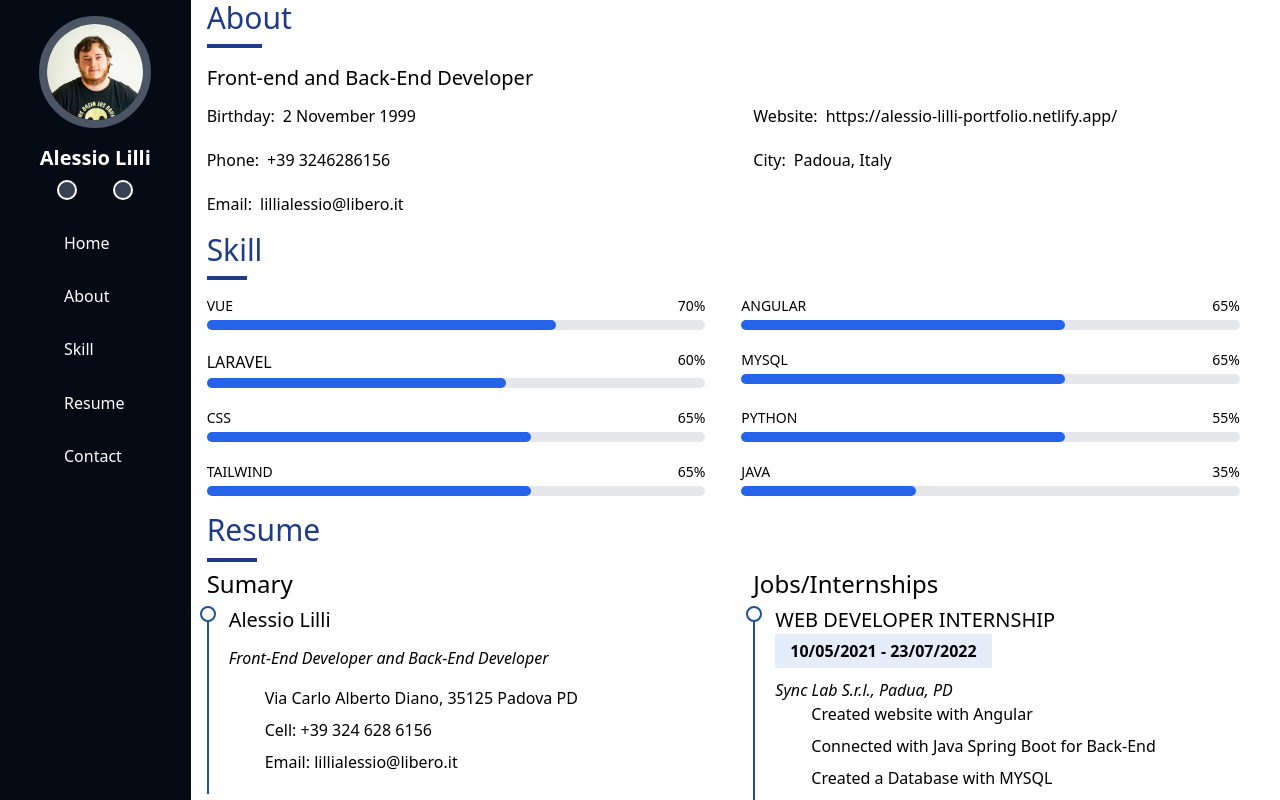
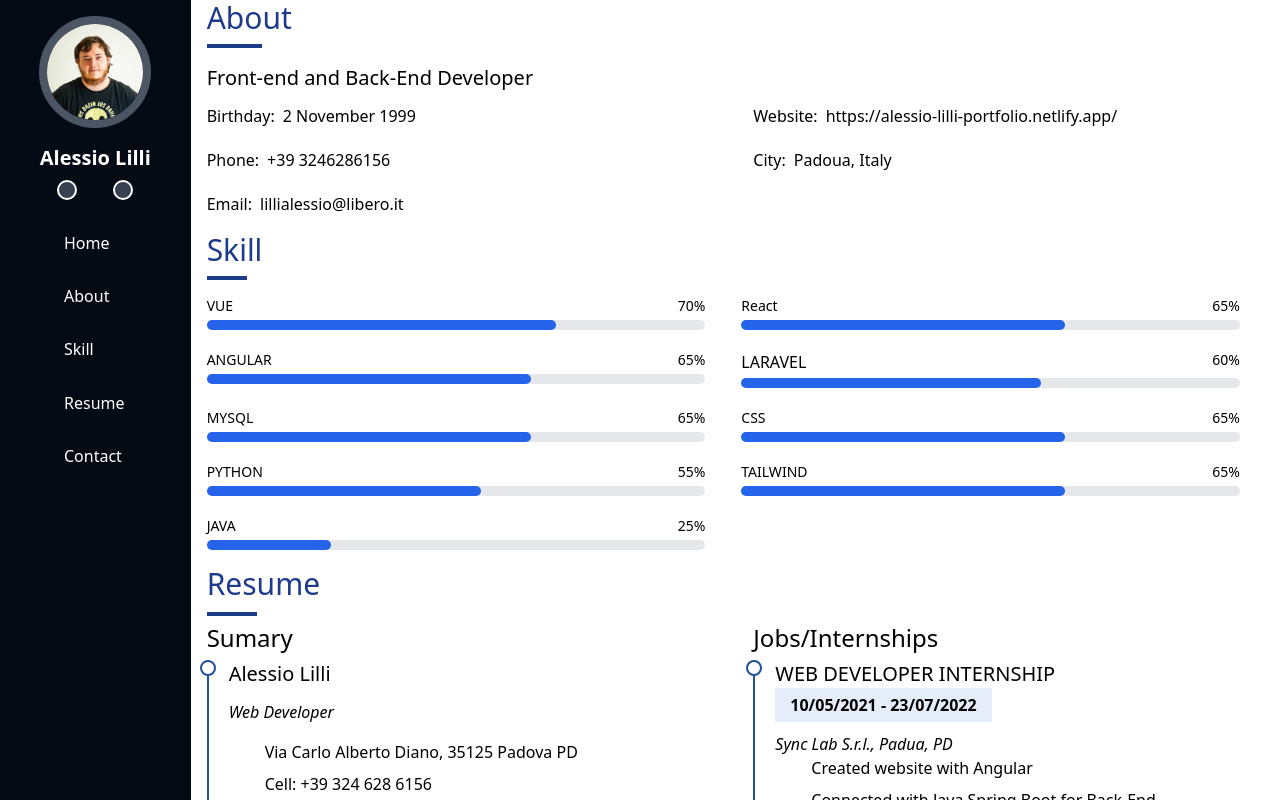
Before and after one commit to alessiolilli/Portfolio, a Vue app in the folder client/: page /home in a window 1280 px wide. Built offline with nearby package versions, Linux system fonts and the light colour scheme.

Commit message:
Update Home.vue

```diff
--- a/client/src/components/Home.vue
+++ b/client/src/components/Home.vue
@@ -55,6 +55,15 @@
                                 <div class="bg-blue-600 h-2.5 rounded-full" style="width: 70%"></div>
                             </div>
                         </div>
+                         <div class="">
+                            <div class="flex justify-between mb-1">
+                                <span class="text-sm font-medium dark:text-white">React</span>
+                                <span class="text-sm font-medium dark:text-white">65%</span>
+                            </div>
+                            <div class="w-full bg-gray-200 rounded-full h-2.5 dark:bg-gray-700">
+                                <div class="bg-blue-600 h-2.5 rounded-full" style="width: 65%"></div>
+                            </div>
+                        </div>
                         <div class="">
                             <div class="flex justify-between mb-1">
                                 <span class="text-sm font-medium dark:text-white">ANGULAR</span>
@@ -97,7 +106,7 @@
                                 <span class="text-sm font-medium dark:text-white">55%</span>
                             </div>
                             <div class="w-full bg-gray-200 rounded-full h-2.5 dark:bg-gray-700">
-                                <div class="bg-blue-600 h-2.5 rounded-full" style="width: 65%"></div>
+                                <div class="bg-blue-600 h-2.5 rounded-full" style="width: 55%"></div>
                             </div>
                         </div>
                         <div class="">
@@ -112,10 +121,10 @@
                         <div class="">
                             <div class="flex justify-between mb-1">
                                 <span class="text-sm font-medium dark:text-white">JAVA</span>
-                                <span class="text-sm font-medium dark:text-white">35%</span>
+                                <span class="text-sm font-medium dark:text-white">25%</span>
                             </div>
                             <div class="w-full bg-gray-200 rounded-full h-2.5 dark:bg-gray-700">
-                                <div class="bg-blue-600 h-2.5 rounded-full" style="width: 35%"></div>
+                                <div class="bg-blue-600 h-2.5 rounded-full" style="width: 25%"></div>
                             </div>
                         </div>
                    </div>
@@ -131,7 +140,7 @@
                                     <div class="text-2xl mb-2">Sumary</div>
                                     <div class="resume-item pb-0">
                                         <div class="text-xl">Alessio Lilli</div>
-                                        <div class="mt-3"><em>Front-End Developer and Back-End Developer</em></div>
+                                        <div class="mt-3"><em>Web Developer</em></div>
                                         <ul class="ml-9 mt-4">
                                             <li class="mb-2">Via Carlo Alberto Diano, 35125 Padova PD</li>
                                             <li class="mb-2">Cell: +39 324 628 6156</li>
```
